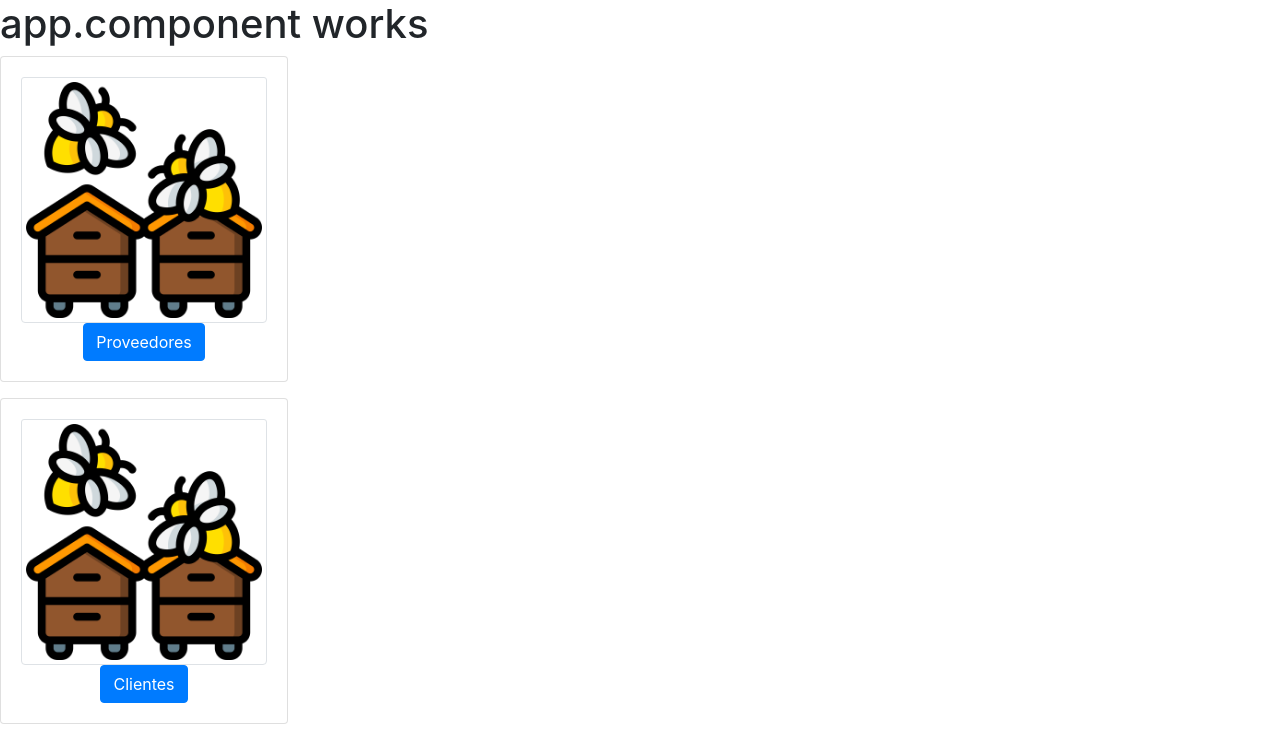
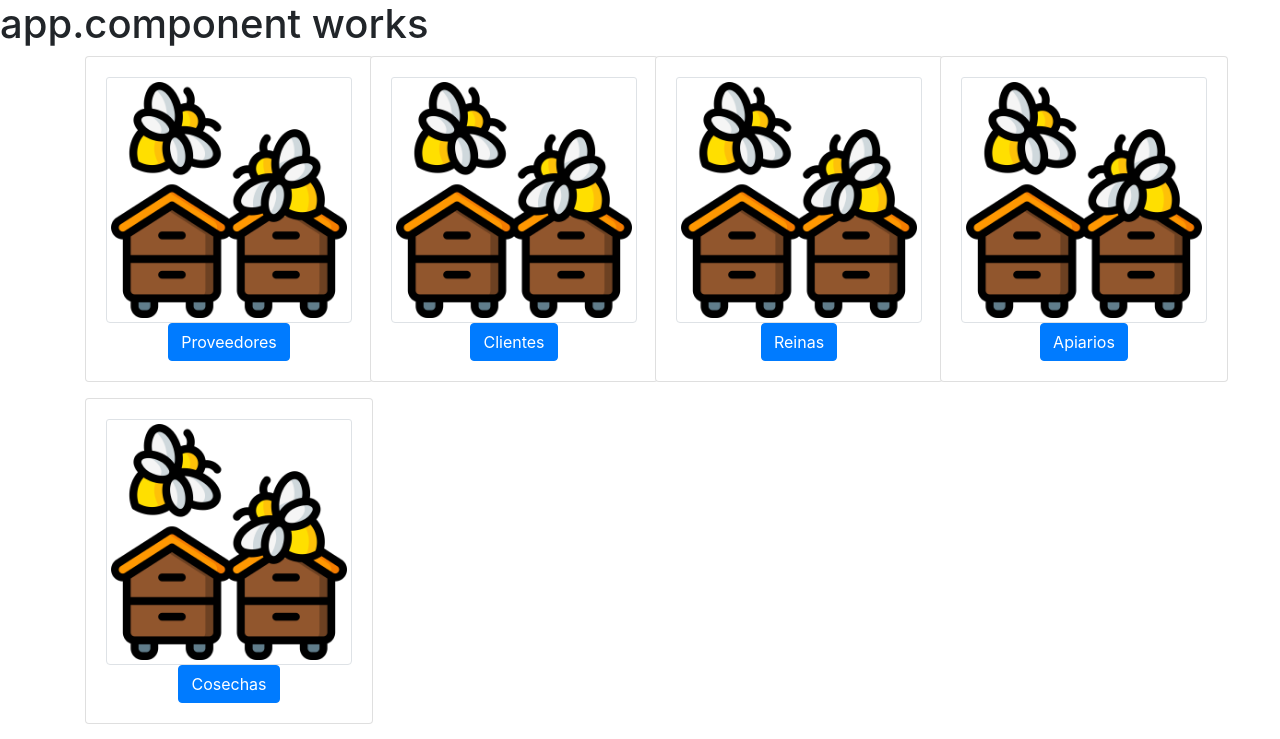
Before and after one commit to gonzalo-mg/melApp, an Angular app in the folder frontend/: page /dashboard in a window 1280 px wide. Shown: the top 739 px of the page. Built offline with nearby package versions, Linux system fonts and the light colour scheme.

Commit message:
add bootstrap styles to use grid

```diff
--- a/frontend/src/app/dashboard/dashboard.component.html
+++ b/frontend/src/app/dashboard/dashboard.component.html
@@ -1,17 +1,48 @@
+<div class="container">
+  <div class="row row-cols-1 row-cols-md-2 row-cols-lg-3 row-cols-xl-4 g-4">
+    <!-- Proveedores -->
+    <div class="col">
       <melApp-dashcard
         targetPath="./suppliers"
         iconPath="./beehive2.png"
         cardTitle="Proveedores"
       ></melApp-dashcard>
+    </div>
 
+    <!-- Clientes -->
+    <div class="col">
       <melApp-dashcard
-  targetPath="./suppliers"
+        targetPath="./clients"
         iconPath="./beehive2.png"
         cardTitle="Clientes"
       ></melApp-dashcard>
+    </div>
 
+    <!-- Reinas -->
+    <div class="col">
       <melApp-dashcard
-  targetPath="./suppliers"
+        targetPath="./queens"
+        iconPath="./beehive2.png"
+        cardTitle="Reinas"
+      ></melApp-dashcard>
+    </div>
+
+    <!-- Apiarios -->
+    <div class="col">
+      <melApp-dashcard
+        targetPath="./apiaries"
         iconPath="./beehive2.png"
         cardTitle="Apiarios"
       ></melApp-dashcard>
+    </div>
+
+    <!-- Cosechas -->
+    <div class="col">
+      <melApp-dashcard
+        targetPath="./harvests"
+        iconPath="./beehive2.png"
+        cardTitle="Cosechas"
+      ></melApp-dashcard>
+    </div>
+  </div>
+</div>
```
Lines whose indentation alone changed are shown as unchanged.
